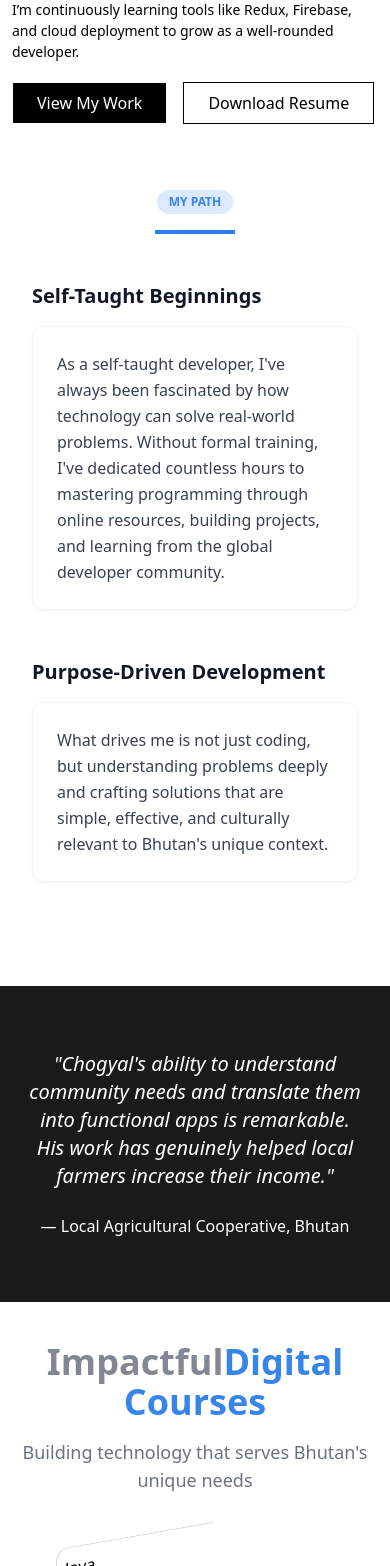
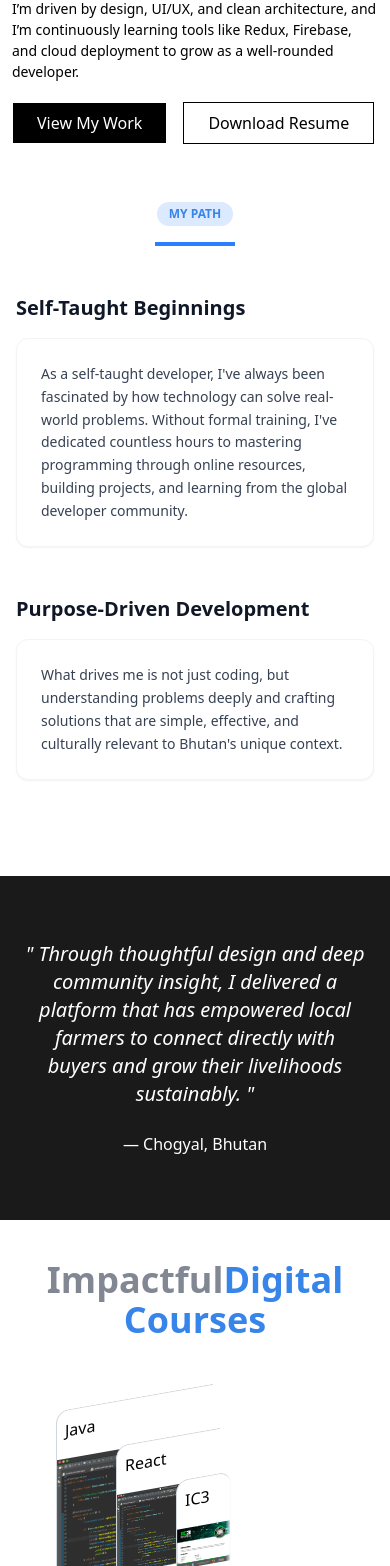
Before and after one commit to Choegyel-Norbu/CodeAstra-fe, a React (Vite) app: page / in a window 390 px wide. Shown: the part 422-1988 px from the top of the page. Built offline with nearby package versions, Linux system fonts and the light colour scheme.

Commit message:
add get in touch

```diff
--- a/src/components/GetInTouch.jsx
+++ b/src/components/GetInTouch.jsx
@@ -59,11 +59,11 @@
   return (
     <section class="py-16 sm:px-6 lg:px-8 ">
       <div class="max-w-4xl mx-auto">
-        <div class="text-center mb-8">
+        <div class="text-center mb-4">
           <h2 class="text-3xl font-extrabold text-gray-900 sm:text-4xl">
             Get in Touch
           </h2>
-          <p class="mt-4 text-16 text-gray-600">
+          <p class="  text-14 text-gray-700">
             Have a project in mind or want to collaborate? Drop me a message
             below.
           </p>
@@ -210,7 +210,7 @@
             </div>
             <div class="mt-4 sm:mt-0">
               <a
-                href="mailto:contact@example.com"
+                href="mailto:choegyell@gmail.com"
                 class="inline-flex items-center px-4 py-2 border border-gray-300 shadow-sm text-sm font-medium rounded-lg text-gray-700 bg-white hover:bg-gray-50 focus:outline-none focus:ring-2 focus:ring-offset-2 focus:ring-blue-500 transition duration-200"
               >
                 Open Email
--- a/src/pages/Landing.jsx
+++ b/src/pages/Landing.jsx
@@ -333,7 +333,7 @@
           whileInView="onscreen"
           viewport={{ once: true }}
         >
-          <section className="h-full w-full pt-15 flex flex-col md:flex-row sm:py-10 items-center">
+          <section className="h-full w-full pt-20 flex flex-col md:flex-row sm:py-10 items-center">
             <div className=" relative w-[50%] h-full px-5 md:px-10 rounded-l-30">
               <img
                 src="https://encrypted-tbn0.gstatic.com/images?q=tbn:ANd9GcRziwypGm_6QKLI_YhK6XM_m5qSlEELNsFwxQ&s"
@@ -396,7 +396,7 @@
         {/* About Section */}
         <motion.section
           id="about"
-          className="py-16 px-4 sm:px-8 bg-white from-gray-50 to-white"
+          className="py-14 px-4 sm:px-8 bg-white from-gray-50 to-white"
           variants={fadeInUp}
           initial="offscreen"
           whileInView="onscreen"
@@ -404,7 +404,7 @@
         >
           <section
             id="about"
-            className=" px-4 sm:px-8 bg-white from-gray-50 to-white"
+            className=" sm:px-8 bg-white from-gray-50 to-white"
           >
             <div className="max-w-5xl mx-auto">
               <div className="text-center mb-12">
@@ -435,7 +435,7 @@
                       </div>
                     </div>
                     <div className="md:w-7/12 bg-white p-6 rounded-xl shadow-sm border border-gray-100 hover:shadow-md transition-shadow">
-                      <p className="text-gray-700 leading-relaxed">
+                      <p className="text-gray-700 text-14 leading-relaxed">
                         As a self-taught developer, I've always been fascinated
                         by how technology can solve real-world problems. Without
                         formal training, I've dedicated countless hours to
@@ -460,7 +460,7 @@
                       </div>
                     </div>
                     <div className="md:w-7/12 bg-white p-6 rounded-xl shadow-sm border border-gray-100 hover:shadow-md transition-shadow">
-                      <p className="text-gray-700 leading-relaxed">
+                      <p className="text-gray-700 text-14 leading-relaxed">
                         What drives me is not just coding, but understanding
                         problems deeply and crafting solutions that are simple,
                         effective, and culturally relevant to Bhutan's unique
@@ -478,13 +478,11 @@
         <section className="py-16 px-6 mt-10 md:px-12 bg-[#1a1a1a] text-white">
           <div className="max-w-4xl mx-auto text-center">
             <blockquote className="text-xl italic mb-6">
-              "Chogyal's ability to understand community needs and translate
-              them into functional apps is remarkable. His work has genuinely
-              helped local farmers increase their income."
+              " Through thoughtful design and deep community insight, I
+              delivered a platform that has empowered local farmers to connect
+              directly with buyers and grow their livelihoods sustainably. "
             </blockquote>
-            <div className="font-medium">
-              — Local Agricultural Cooperative, Bhutan
-            </div>
+            <div className="font-medium">— Chogyal, Bhutan</div>
           </div>
         </section>
 
@@ -496,9 +494,6 @@
                 Impactful
                 <span className="text-primary">Digital Courses</span>
               </h2>
-              <p className="max-w-2xl mx-auto text-gray-500 text-lg">
-                Building technology that serves Bhutan's unique needs
-              </p>
             </div>
 
             <div className="">
@@ -573,7 +568,7 @@
                     />
                   </div>
                 </div>
-                <div className="w-[40%] h-[20rem]">
+                <div className="w-[40%] h-[20rem] flex flex-col justify-center">
                   <div className="hidden md:block text-gray-800">
                     <h2 className="text-2xl font-semibold mb-4">
                       My Certifications
```
